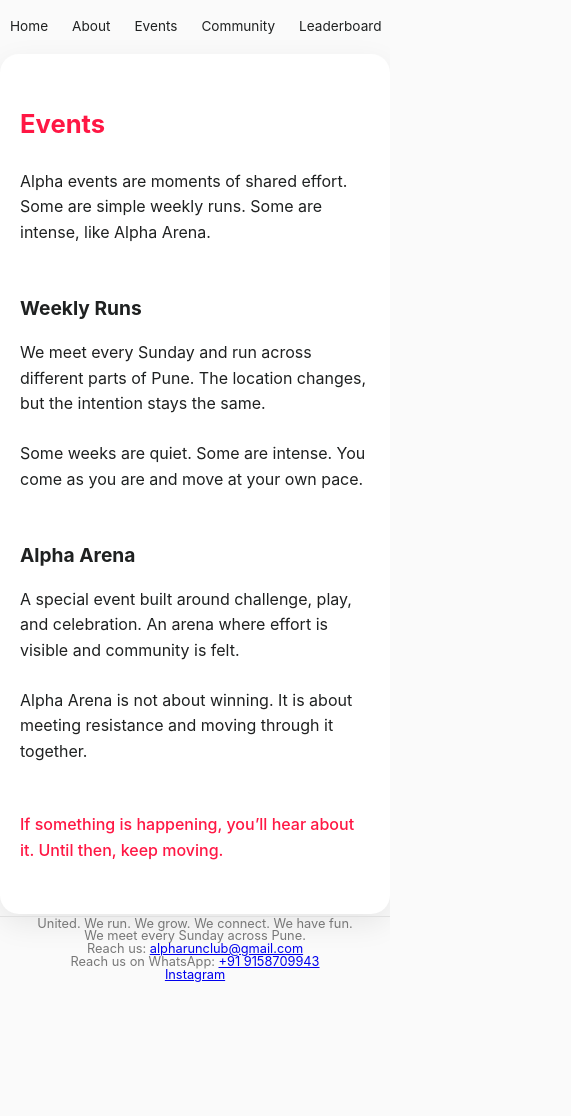
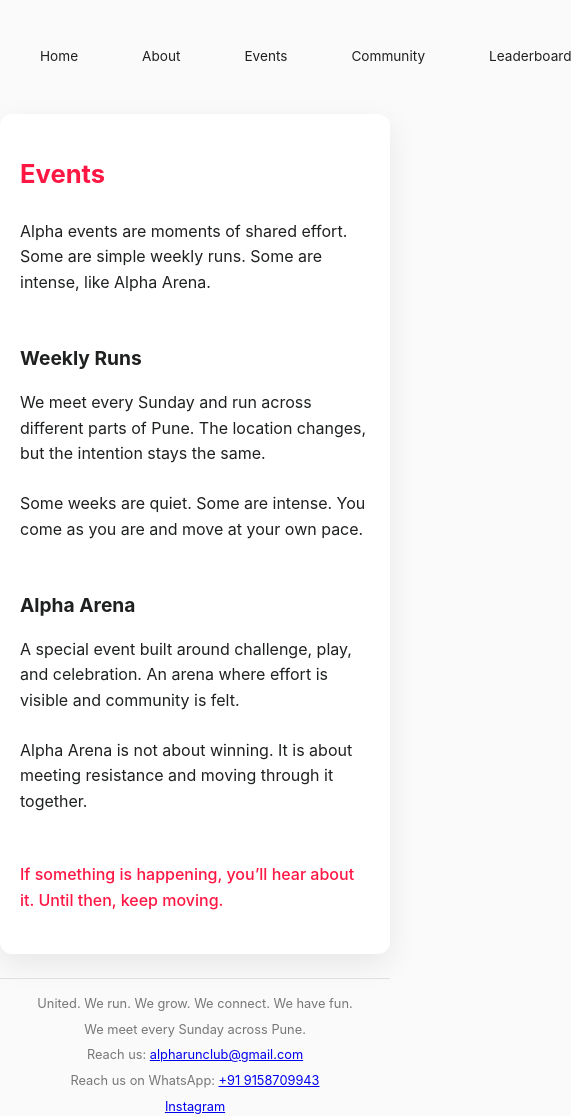
Before and after one commit to dev491999/alpha-runclub.in, a plain HTML site: page events.html in a window 390 px wide. Shown: the whole page, 571 px wide, since content can reach past the window. Before the commit the page ends 982 px from the top, so only its background shows below. Drawn offline with Linux system fonts and the light colour scheme.

Commit message:
css edit

```diff
--- a/assets/css/main.css
+++ b/assets/css/main.css
@@ -29,12 +29,12 @@ body {
 header {
   max-width: 720px;
   margin: 0 auto;
-  padding: 10px;
+  padding: 40px;
 }
 
 nav {
   display: flex;
-  gap: 24px;
+  gap: 64px;
 }
 
 nav a {
@@ -50,13 +50,13 @@ nav a:hover{
 /* Content container */
 main {
   background:var(--surface);
-  border-radius:16px;
-  padding:64px 48px;
+  border-radius:1px;
+  padding:11px 68px;
     box-shadow:0 10px 30px rgba(0,0,0,.08);
 }
 footer{
  margin-top:0px;
-  padding-top:10px;
+  padding-top:1px;
   border-top:1px solid var(--border);
   font-size:0.85rem;
   color:var(--muted);
@@ -81,11 +81,13 @@ footer{
   margin-top:48px;
   font-weight:500;
   color:var(--primary);
+  margin-bottom:10px;
 }
 .quiet{
   font-size:0.9rem;
   color:var(--muted);
   margin-top:24px;
+   margin-bottom:10px;
 }
 
 .reflections p{
@@ -171,8 +173,8 @@ ul li::before{
 /* Responsive design */
 @media (max-width: 640px) {
   main{
-    padding:50px 20px;
-    border-radius:19px;
+    padding:40px 20px;
+    border-radius:12px;
   }
 
   nav a{
@@ -186,16 +188,16 @@ ul li::before{
   max-width:65ch;
 }
 footer{
-    margin-top:2px;
-    padding-top:1px;
+    margin-top:24px;
+    padding-top:16px;
     font-size:0.8rem;
-    line-height:1;
+    line-height:1.4;
   }
    footer p{
-    margin-bottom:0px;
+    margin-bottom:8px;
   }
 
   footer p:last-child{
-    margin-bottom:10;
+    margin-bottom:0;
   }
 }
```
